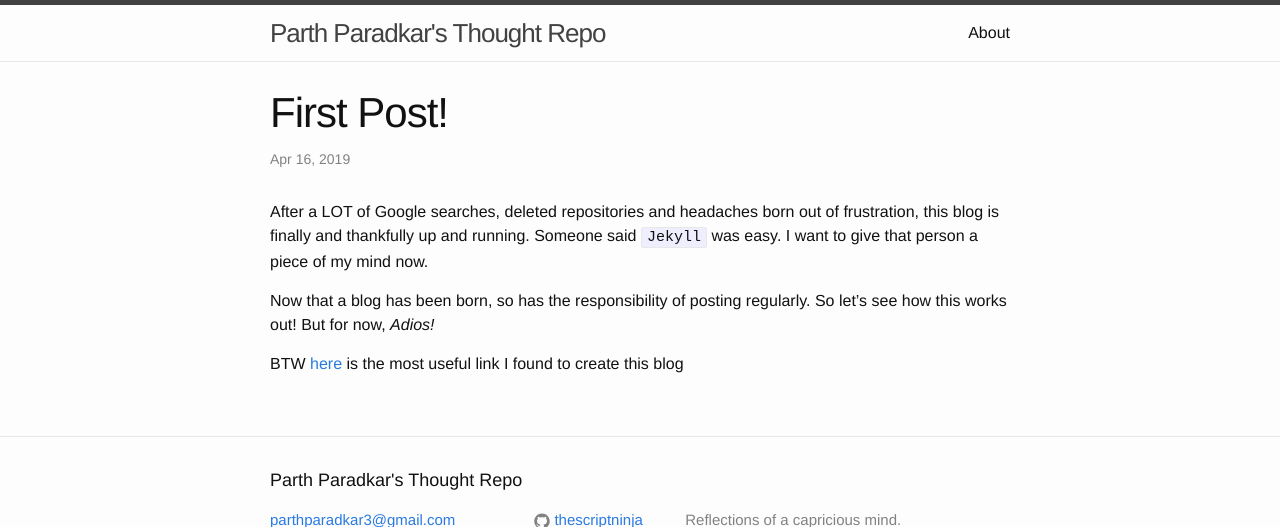
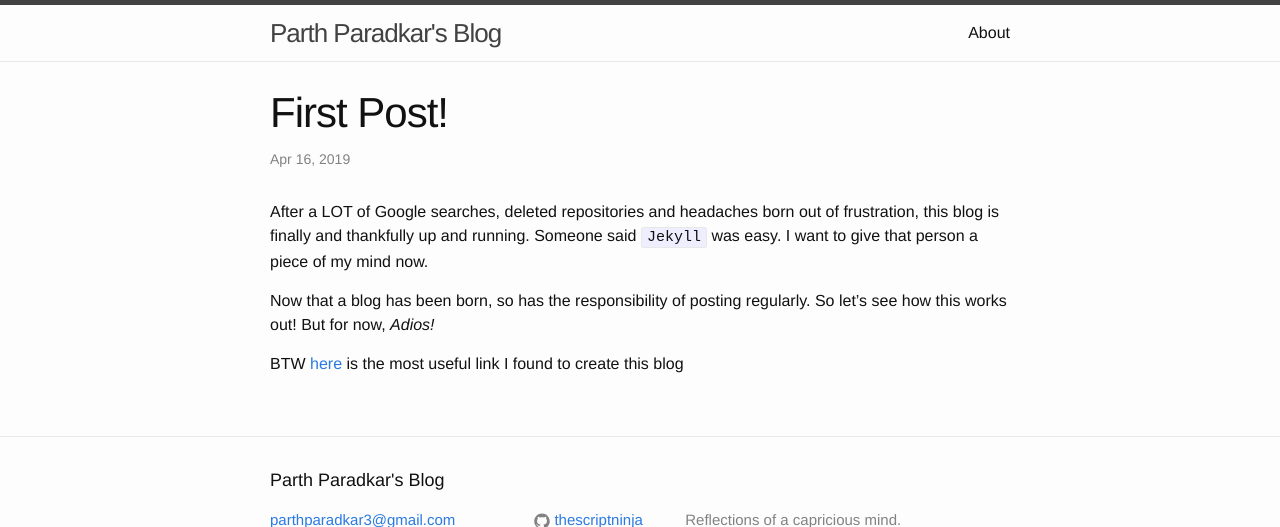
Before and after one commit to tweet-sevak/thescriptninja.github.io, a Jekyll site: the page built from _posts/2019-04-16-First-Post.markdown, in a window 1280 px wide, cut to the strip 0-527 px from the top of the page. Built offline with Jekyll 4.4.1, drawn with Linux system fonts in a browser that asks for light colours.

Commit message:
Update _config.yml

```diff
--- a/_config.yml
+++ b/_config.yml
@@ -6,7 +6,7 @@
 # 'jekyll serve'. If you change this file, please restart the server process.
 
 # Site settings
-title: Parth Paradkar's Thought Repo
+title: Parth Paradkar's Blog
 email: parthparadkar3@gmail.com
 description: > # this means to ignore newlines until "baseurl:"
   Reflections of a capricious mind.
```
